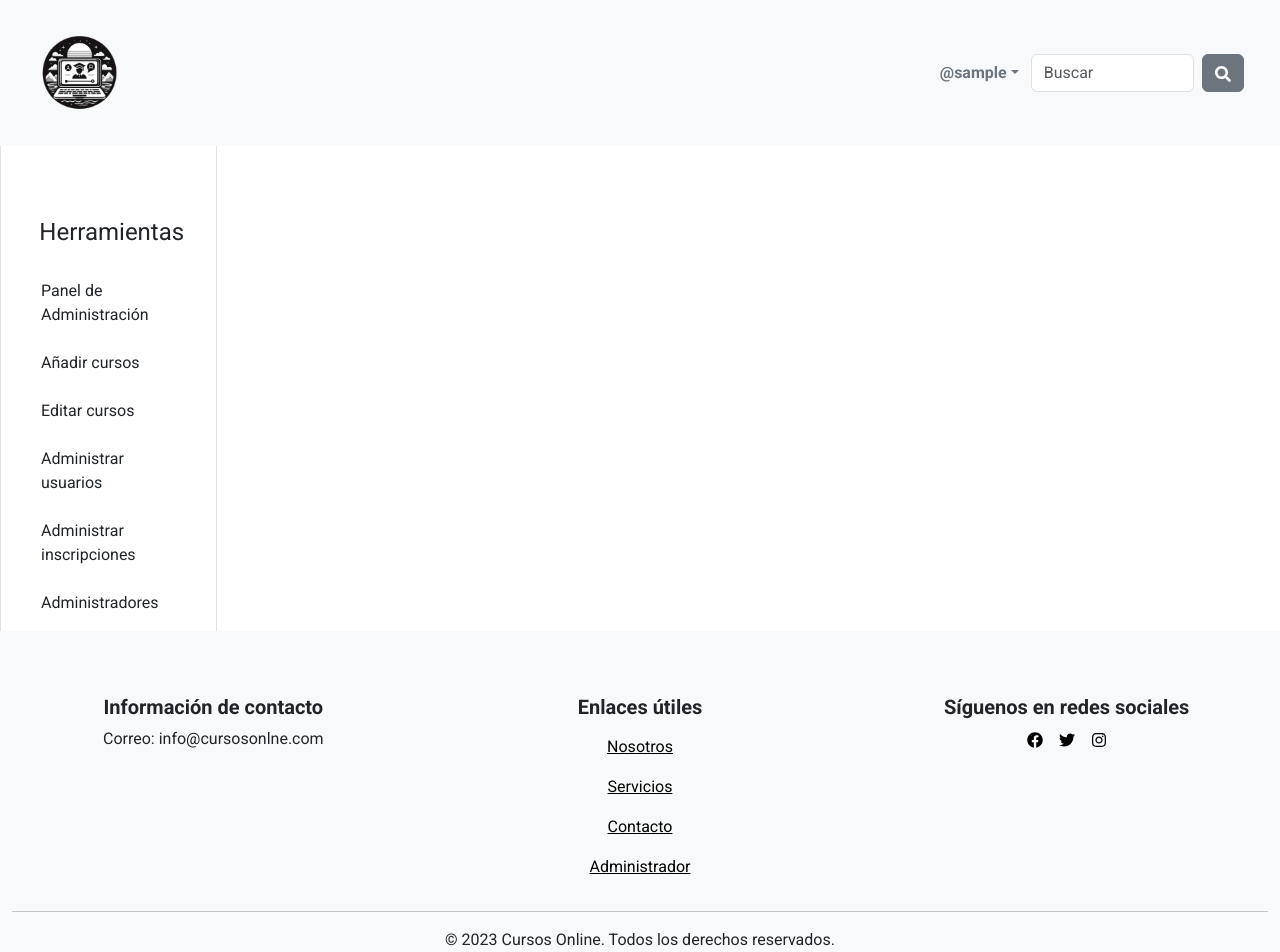
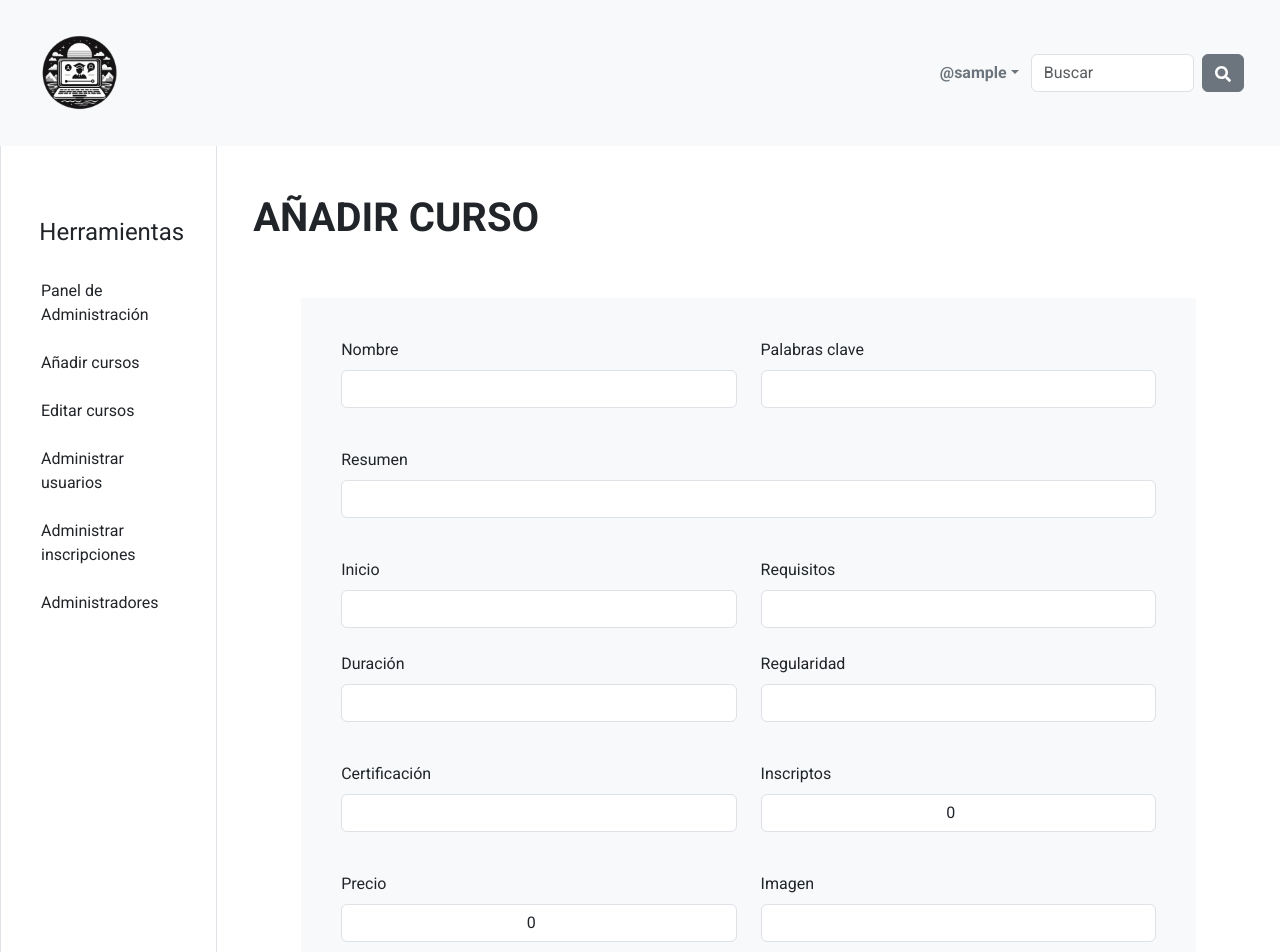
Before and after one commit to pablomos87/frontdeploy, a React (Create React App) app in the folder src/: page /admin/add-course in a window 1280 px wide. Shown: the top 952 px of the page. Built offline with nearby package versions, Linux system fonts and the light colour scheme; sample sign-in values are in the browser's storage; the HTML template or start-up script is replaced by a standard one.

Commit message:
commit 17 18:00

```diff
--- a/src/App.js
+++ b/src/App.js
@@ -12,7 +12,7 @@ import SignupSuccess from './Components/SignupSuccess';
 import UserCourses from './Components/UserCourses';
 import Admin from './Components/AdminIndex';
 import AdminLogin from './Components/AdminLogin';
-import AdminRegister from './Components/AdminRegister';
+import AdminRegister from './Components/AdminSignup.jsx';
 import AdminUsers from './Components/AdminUsers';
 import AdminCourses from './Components/AdminCourses';
 import AdminAdministrators from './Components/AdminAdministrators';
@@ -23,7 +23,7 @@ import Courses from './Components/Courses';
 import CourseRegistration from './Components/CourseRegistration';
 import ConfirmCourseRegistration from './Components/ConfirmCourseRegistration';
 import EditCourse from './Components/EditCourse';
-import NewCourse from './Components/NewCourse';
+import NewCourse from './Components/AddCourse.jsx';
 import UserProfile from './Components/UserProfile';
 import 'bootstrap/dist/css/bootstrap.min.css';
 import 'bootstrap/dist/js/bootstrap.bundle.min';
@@ -76,12 +76,12 @@ return (
         <Route path='/admin/*'>
 
                       <Route index element={ <ProtectedAdminRoute> <Admin /> </ProtectedAdminRoute>} />
-                      <Route path='crear-cursos' element={<ProtectedAdminRoute> <NewCourse /> </ProtectedAdminRoute>} />
-                      <Route path='editcourse/' element={<ProtectedAdminRoute> <EditCourse /> </ProtectedAdminRoute>} />
-                      <Route path='registro' element={<ProtectedAdminRoute> <AdminRegister /> </ProtectedAdminRoute>} />
-                      <Route path='usuarios' element={<ProtectedAdminRoute> <AdminUsers /> </ProtectedAdminRoute>} />
-                      <Route path='cursos' element={<ProtectedAdminRoute> <AdminCourses /> </ProtectedAdminRoute>} />
-                      <Route path='administradores' element={<ProtectedAdminRoute> <AdminAdministrators /></ProtectedAdminRoute>} />
+                      <Route path='add-course' element={<ProtectedAdminRoute> <NewCourse /> </ProtectedAdminRoute>} />
+                      <Route path='edit-course' element={<ProtectedAdminRoute> <EditCourse /> </ProtectedAdminRoute>} />
+                      <Route path='signup' element={<ProtectedAdminRoute> <AdminRegister /> </ProtectedAdminRoute>} />
+                      <Route path='users' element={<ProtectedAdminRoute> <AdminUsers /> </ProtectedAdminRoute>} />
+                      <Route path='courses' element={<ProtectedAdminRoute> <AdminCourses /> </ProtectedAdminRoute>} />
+                      <Route path='administrators' element={<ProtectedAdminRoute> <AdminAdministrators /></ProtectedAdminRoute>} />
                       <Route path='course-registration' element={<ProtectedAdminRoute> <AdminCourseRegistration /></ProtectedAdminRoute>} />
                   </Route>
               </Routes>
--- a/src/Components/NewCourse.jsx
+++ b/src/Components/AddCourse.jsx
@@ -1,12 +1,12 @@
 import React, { useState } from 'react';
-import { Form, Button, Row, Col, Card } from 'react-bootstrap';
+import { Form, Button, Row, Col, Card, Container } from 'react-bootstrap';
 import axios from 'axios';
 import { useNavigate } from 'react-router-dom';
 
 
 const NewCourse = () => {
     const navigate = useNavigate();
-    const [formData, setFormData] = useState({
+    const initialFormData = {
         nombre: '',
         resumen: '',
         palabrasClave: '',
@@ -19,7 +19,8 @@ const NewCourse = () => {
         inscriptos: 0,
         imagen: '',
         descripcion: '',
-    });
+      };
+      const [formData, setFormData] = useState(initialFormData);
 
     const handleChange = (e) => {
         setFormData({
@@ -47,18 +48,22 @@ const NewCourse = () => {
         }
     };
 
-
+    const handleReset = () => {
+        setFormData(initialFormData);
+      };
     return (
-        <div className="container mt-5 text-center">
-            <h1>Nuevo curso</h1>
-
+        <Container>
+        <div className="d-flex flex-column justify-content-center align-items-left container-fluid w-100">
+        <h4 className="display-6 fw-bold pt-5">AÑADIR CURSO</h4>
+      </div>
+        <div className="container mt-5 text-start">
                         <Card className="card bg-light mt-5 border-0 mb-5 ms-5 me-5">
                             <Card.Body className="card-body bg-light">
                                 <Form onSubmit={handleSubmit} className="p-4">
                                     <Row className="mb-3 pb-3">
                                         <Col md={6} xs={12}>
                                             <Form.Group as={Col} controlId="formNombre">
-                                                <Form.Label>Nombre:</Form.Label>
+                                                <Form.Label>Nombre</Form.Label>
                                                 <Form.Control className="text-center mb-2"
                                                     type="text"
                                                     name="nombre"
@@ -69,7 +74,7 @@ const NewCourse = () => {
                                         </Col>
                                         <Col md={6} xs={12}>
                                             <Form.Group as={Col} controlId="formResumen">
-                                                <Form.Label>Palabras clave:</Form.Label>
+                                                <Form.Label>Palabras clave</Form.Label>
                                                 <Form.Control  className="text-center mb-2"
                                                     type="text"
                                                     name="palabrasClave"
@@ -83,7 +88,7 @@ const NewCourse = () => {
                                     <Row className="mb-3 pb-3">
                                         <Col md={12} xs={12}>
                                             <Form.Group as={Col} controlId="formResumen">
-                                                <Form.Label>Resumen:</Form.Label>
+                                                <Form.Label>Resumen</Form.Label>
                                                 <Form.Control className="text-center mb-2"
                                                     type="text"
                                                     name="resumen"
@@ -97,7 +102,7 @@ const NewCourse = () => {
                                     <Row className="mb-3 PB-3">
                                         <Col md={6} xs={12}>
                                             <Form.Group as={Col} controlId="formInicio">
-                                                <Form.Label>Inicio:</Form.Label>
+                                                <Form.Label>Inicio</Form.Label>
                                                 <Form.Control className="text-center mb-2"
                                                     type="text"
                                                     name="inicio"
@@ -108,7 +113,7 @@ const NewCourse = () => {
                                         </Col>
                                         <Col md={6} xs={12}>
                                             <Form.Group as={Col} controlId="formRequisitos">
-                                                <Form.Label>Requisitos:</Form.Label>
+                                                <Form.Label>Requisitos</Form.Label>
                                                 <Form.Control className="text-center mb-2"
                                                     type="text"
                                                     name="requisitos"
@@ -121,7 +126,7 @@ const NewCourse = () => {
                                     <Row className="mb-3 pb-3">
                                         <Col md={6} xs={12}>
                                             <Form.Group as={Col} controlId="formDuracion">
-                                                <Form.Label>Duración:</Form.Label>
+                                                <Form.Label>Duración</Form.Label>
                                                 <Form.Control className="text-center mb-2"
                                                     type="text"
                                                     name="duracion"
@@ -132,7 +137,7 @@ const NewCourse = () => {
                                         </Col>
                                         <Col md={6} xs={12}>
                                             <Form.Group as={Col} controlId="formRegularidad">
-                                                <Form.Label>Regularidad:</Form.Label>
+                                                <Form.Label>Regularidad</Form.Label>
                                                 <Form.Control className="text-center mb-2"
                                                     type="text"
                                                     name="regularidad"
@@ -146,7 +151,7 @@ const NewCourse = () => {
                                     <Row className="mb-3 pb-3">
                                         <Col md={6} xs={12}>
                                             <Form.Group as={Col} controlId="formCertificacion">
-                                                <Form.Label>Certificación:</Form.Label>
+                                                <Form.Label>Certificación</Form.Label>
                                                 <Form.Control className="text-center mb-2"
                                                     type="text"
                                                     name="certificacion"
@@ -157,7 +162,7 @@ const NewCourse = () => {
                                         </Col>
                                         <Col md={6} xs={12}>
                                             <Form.Group as={Col} controlId="formInscriptos">
-                                                <Form.Label>Inscriptos:</Form.Label>
+                                                <Form.Label>Inscriptos</Form.Label>
                                                 <Form.Control className="text-center mb-2"
                                                     type="number"
                                                     name="inscriptos"
@@ -171,7 +176,7 @@ const NewCourse = () => {
                                     <Row className="mb-3 pb-3">
                                         <Col md={6} xs={12}>
                                             <Form.Group as={Col} controlId="formPrecio">
-                                                <Form.Label>Precio:</Form.Label>
+                                                <Form.Label>Precio</Form.Label>
                                                 <Form.Control className="text-center mb-2"
                                                     type="number"
                                                     name="precio"
@@ -182,7 +187,7 @@ const NewCourse = () => {
                                         </Col>
                                         <Col md={6} xs={12}>
                                             <Form.Group as={Col} controlId="formImagen">
-                                                <Form.Label>Imagen:</Form.Label>
+                                                <Form.Label>Imagen</Form.Label>
                                                 <Form.Control className="text-center mb-2"
                                                     type="text"
                                                     name="imagen"
@@ -195,7 +200,7 @@ const NewCourse = () => {
                                     <Row className="mb-3 pb-3">
                                     <Col md={12} xs={12} className="mb-3 pb-3">
                                         <Form.Group controlId="formDescripcion">
-                                            <Form.Label>Descripción:</Form.Label>
+                                            <Form.Label>Descripción</Form.Label>
                                             <Form.Control as="textarea" rows={5}
                                                 name="descripcion"
                                                 value={formData.descripcion}
@@ -208,7 +213,7 @@ const NewCourse = () => {
                                     <Button type="submit" className="btn btn-secondary mt-5">
                                         Crear Curso
                                     </Button>
-                                    <Button type="reset" className="btn btn-secondary mt-5">
+                                    <Button type="reset" className="btn btn-secondary mt-5" onClick={handleReset}>
                                         Reset
                                     </Button>
                                     </Col>
@@ -216,6 +221,7 @@ const NewCourse = () => {
                     </Card.Body>
                 </Card>
             </div>
+            </Container>
     );
 };
 
--- a/src/Components/AdminAdministrators.jsx
+++ b/src/Components/AdminAdministrators.jsx
@@ -77,7 +77,7 @@ const AdminAdministrators = () => {
               ))}
               <tr>
               <td colSpan="2" className="fw-bold text-dark pt-3 pb-3">
-    <Link to="/admin/registro" className="text-dark"> Añadir administrador</Link>
+    <Link to="/admin/signup" className="text-dark"> Añadir administrador</Link>
   </td>
 
               </tr>
--- a/src/Components/AdminCourses.jsx
+++ b/src/Components/AdminCourses.jsx
@@ -44,7 +44,7 @@ const AdminCourses = () => {
                   <td className="align-middle">{course.inicio}</td>
                   <td className="align-middle">{course.duracion}</td>
                   <td>
-                  <Link to={`/admin/editcourse?courseId=${course._id}`}>
+                  <Link to={`/admin/edit-course?courseId=${course._id}`}>
         <Button variant="light border border-dark custom-font-size-course-table" >Editar Curso</Button>
       </Link>
                     </td>
--- a/src/Components/AdminRegister.jsx
+++ b/src/Components/AdminSignup.jsx
@@ -51,7 +51,7 @@ const AdminRegister = () => {
     <Container className="d-flex flex-column justify-content-center m-1">
 
       <div className="d-flex flex-column justify-content-center align-items-left container-fluid w-100">
-        <h3 className="display-6 fw-bold pt-5">Registro de Administrador</h3>
+        <h3 className="display-6 fw-bold pt-5">SIGNUP Admin</h3>
       </div>
 
       <Form onSubmit={handleAdminRegister} className="mt-5 bg-light p-4 w-100 mx-auto mb-5 ms-3 me-3">
--- a/src/Components/EditCourse.jsx
+++ b/src/Components/EditCourse.jsx
@@ -120,13 +120,13 @@ const EditCourse = () => {
       <Row className="mb-3 pb-3">
           <Col md={6} xs={12}>
           <Form.Group as={Col} controlId="formNombre">
-            <Form.Label>Nombre:</Form.Label>
+            <Form.Label>Nombre</Form.Label>
             <Form.Control type="text" name="nombre" value={course.nombre} onChange={handleInputChange} />
           </Form.Group>
           </Col>
           <Col md={6} xs={12}>
           <Form.Group as={Col} controlId="formResumen">
-            <Form.Label>Palabras clave:</Form.Label>
+            <Form.Label>Palabras clave</Form.Label>
             <Form.Control type="text" name="palabrasClave" value={course.palabrasClave} onChange={handleInputChange} />
           </Form.Group>
           </Col>
@@ -135,7 +135,7 @@ const EditCourse = () => {
           <Row className="mb-3 pb-3">
           <Col md={12} xs={12}>
           <Form.Group as={Col} controlId="formResumen">
-            <Form.Label>Resumen:</Form.Label>
+            <Form.Label>Resumen</Form.Label>
             <Form.Control type="text" name="resumen" value={course.resumen} onChange={handleInputChange} />
           </Form.Group>
           </Col>
@@ -144,13 +144,13 @@ const EditCourse = () => {
         <Row className="mb-3 PB-3">
         <Col md={6} xs={12}>
         <Form.Group as={Col} controlId="formInicio">
-            <Form.Label>Inicio:</Form.Label>
+            <Form.Label>Inicio</Form.Label>
             <Form.Control type="text" name="inicio" value={course.inicio} onChange={handleInputChange} />
           </Form.Group>
           </Col>
           <Col md={6} xs={12}>
           <Form.Group as={Col} controlId="formRequisitos">
-            <Form.Label>Requisitos:</Form.Label>
+            <Form.Label>Requisitos</Form.Label>
             <Form.Control type="text" name="requisitos" value={course.requisitos} onChange={handleInputChange} />
           </Form.Group>
           </Col>
@@ -158,13 +158,13 @@ const EditCourse = () => {
           <Row className="mb-3 pb-3">
           <Col md={6} xs={12}>
           <Form.Group as={Col} controlId="formDuracion">
-            <Form.Label>Duración:</Form.Label>
+            <Form.Label>Duración</Form.Label>
             <Form.Control type="text" name="duracion" value={course.duracion} onChange={handleInputChange} />
           </Form.Group>
           </Col>
           <Col md={6} xs={12}>
           <Form.Group as={Col} controlId="formRegularidad">
-            <Form.Label>Regularidad:</Form.Label>
+            <Form.Label>Regularidad</Form.Label>
             <Form.Control type="text" name="regularidad" value={course.regularidad} onChange={handleInputChange} />
           </Form.Group>
           </Col>
@@ -173,13 +173,13 @@ const EditCourse = () => {
         <Row className="mb-3 pb-3">
         <Col md={6} xs={12}>
           <Form.Group as={Col} controlId="formCertificacion">
-            <Form.Label>Certificación:</Form.Label>
+            <Form.Label>Certificación</Form.Label>
             <Form.Control type="text" name="certificacion" value={course.certificacion} onChange={handleInputChange} />
           </Form.Group>
           </Col>
           <Col md={6} xs={12}>
           <Form.Group as={Col} controlId="formInscriptos">
-            <Form.Label>Inscriptos:</Form.Label>
+            <Form.Label>Inscriptos</Form.Label>
             <Form.Control type="text" name="inscriptos" value={course.inscriptos} onChange={handleInputChange} />
           </Form.Group>
           </Col>
@@ -189,13 +189,13 @@ const EditCourse = () => {
 
         <Col md={6} xs={12}>
            <Form.Group as={Col} controlId="formPrecio">
-            <Form.Label>Precio:</Form.Label>
+            <Form.Label>Precio</Form.Label>
             <Form.Control type="text" name="precio" value={course.precio} onChange={handleInputChange} />
           </Form.Group>
           </Col>
           <Col md={6} xs={12}>
           <Form.Group as={Col} controlId="formImagen">
-            <Form.Label>Imagen:</Form.Label>
+            <Form.Label>Imagen</Form.Label>
             <Form.Control type="text" name="imagen" value={course.imagen} onChange={handleInputChange} />
           </Form.Group>
           </Col>
@@ -204,7 +204,7 @@ const EditCourse = () => {
         </Row>
         <Col md={12} xs={12} className="mb-3 pb-3">
         <Form.Group className="mb-2 pt-2 pb-5" controlId="formDescripcion">
-          <Form.Label>Descripción:</Form.Label>
+          <Form.Label>Descripción</Form.Label>
           <Form.Control as="textarea"  rows={6} name="descripcion" className="pt-2 pb-2 h-10" value={course.descripcion} onChange={handleInputChange} />
         </Form.Group>
         </Col>
```
Also changed, not shown: src/Components/Header.jsx (+4 -4 lines), src/Components/Sidebar.jsx (+5 -5 lines), src/Components/SidebarAdmin.jsx (deleted, +0 -41 lines).
